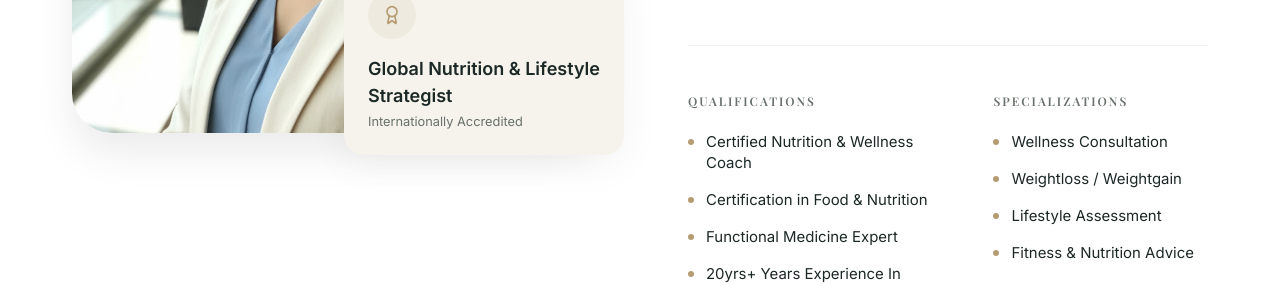
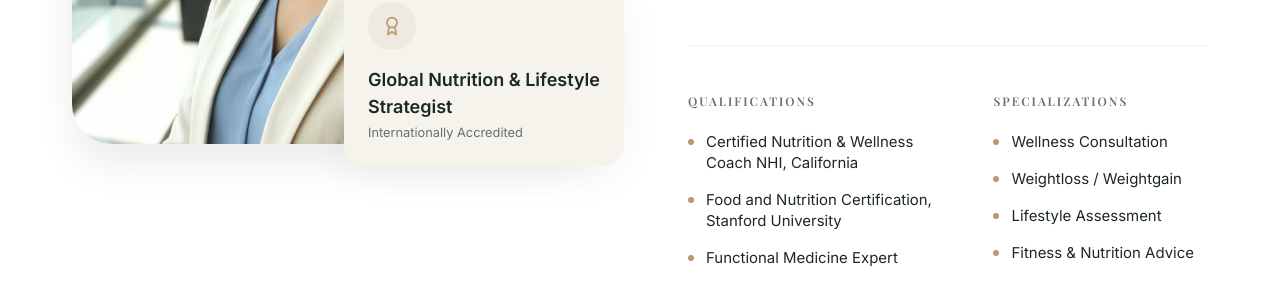
Before and after one commit to jithindevoffice-hue/nutrition-websie, a React (Vite) app: page / in a window 1280 px wide. Shown: the part 2540-2825 px from the top of the page. Built offline with nearby package versions, Linux system fonts and the light colour scheme; a web font is replaced by a local one.

Commit message:
feat: update professional qualification details in AboutSection

```diff
--- a/src/components/AboutSection.tsx
+++ b/src/components/AboutSection.tsx
@@ -46,8 +46,8 @@ export const AboutSection = () => {
                         <div className={styles.infoColumn}>
                             <h4 className={styles.infoTitle}>QUALIFICATIONS</h4>
                             <ul className={styles.infoList}>
-                                <li>Certified Nutrition & Wellness Coach</li>
-                                <li>Certification in Food & Nutrition</li>
+                                <li>Certified Nutrition & Wellness Coach NHI, California</li>
+                                <li>Food and Nutrition Certification, Stanford University</li>
                                 <li>Functional Medicine Expert</li>
                                 <li>20yrs+ Years Experience In Wellness</li>
                             </ul>
```
